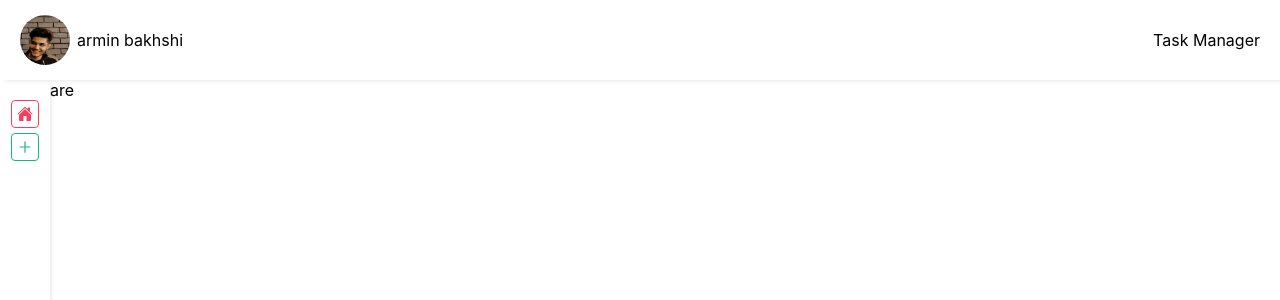
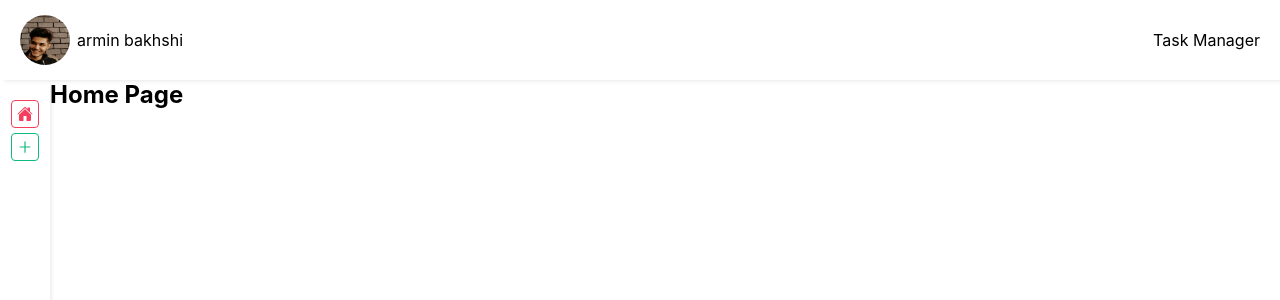
Before and after one commit to armin-bkh/taskmanager-app, a React (Create React App) app: page / in a window 1280 px wide. Shown: the top 300 px of the page. Built offline with nearby package versions, Linux system fonts and the light colour scheme.

Commit message:
create home, add-task pages route

```diff
--- a/src/App.tsx
+++ b/src/App.tsx
@@ -1,12 +1,9 @@
-import { Routes, Route } from 'react-router-dom';
-import Layout from './Layout/Layout';
+import { Routes, Route, useRoutes } from 'react-router-dom';
+import routes from './Routes/routes';
 
 const App= () => {
-  return (
-    <Routes>
-      <Route path="/" element={<Layout>are</Layout>} />
-    </Routes>
-   );
+  const allRoutes = useRoutes(routes);
+  return allRoutes;
 }
 
 export default App;
--- /dev/null
+++ b/src/Pages/AddTaskPage.tsx
@@ -0,0 +1,13 @@
+import Layout from "../Layout/Layout";
+
+const AddTaskPage = () =>{
+    return (
+        <Layout>
+            <section>
+                <h1>Add Task Page</h1>
+            </section>
+        </Layout>
+    )
+}
+
+export default AddTaskPage;
--- /dev/null
+++ b/src/Pages/HomePage.tsx
@@ -0,0 +1,12 @@
+import Layout from "../Layout/Layout";
+
+const HomePage = () => {
+  return (
+    <Layout>
+      <section>
+        <h1>Home Page</h1>
+      </section>
+    </Layout>
+  );
+};
+export default HomePage;
```
Also changed, not shown: src/Routes/routes.js (+9 -0 lines).
